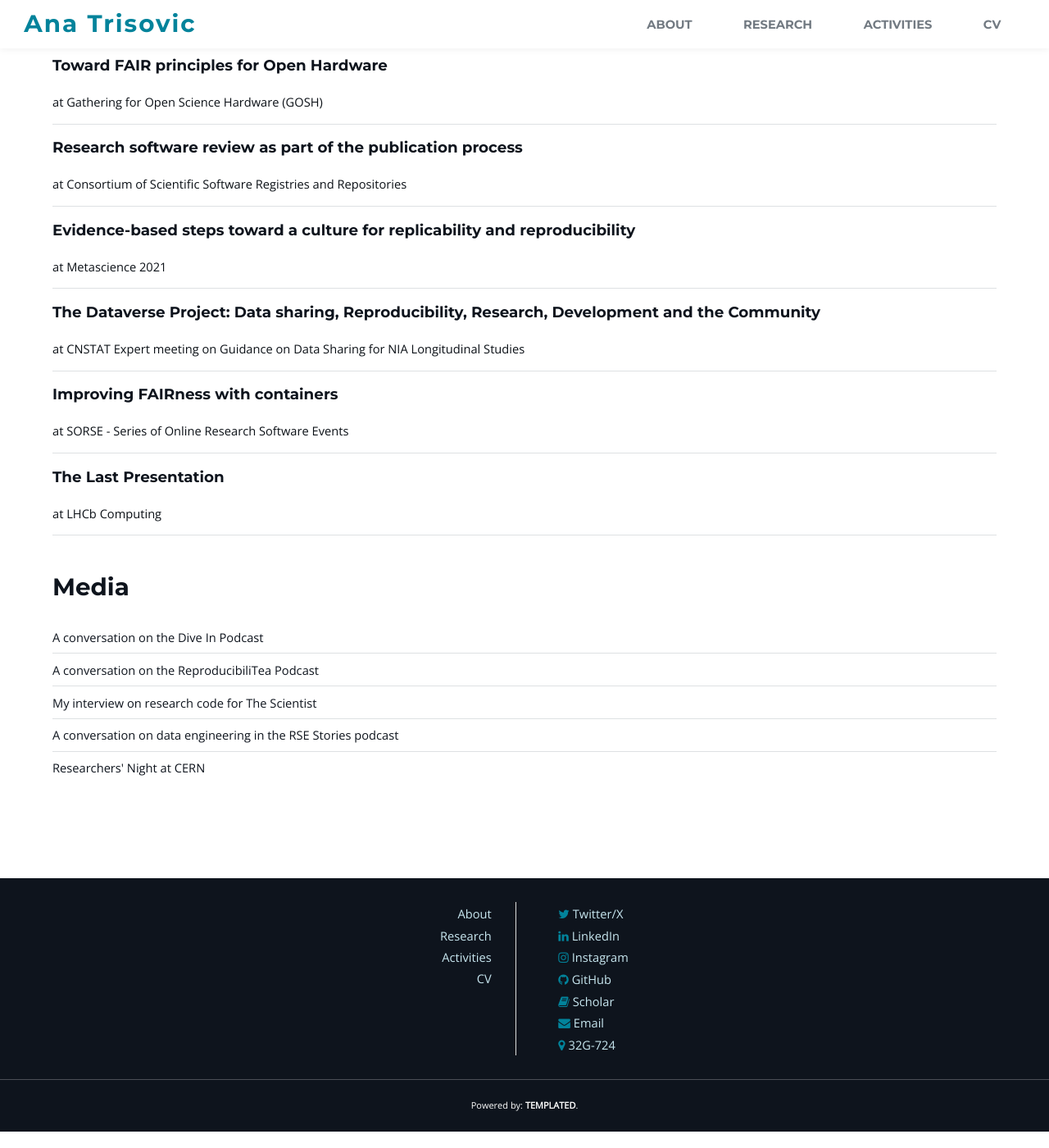
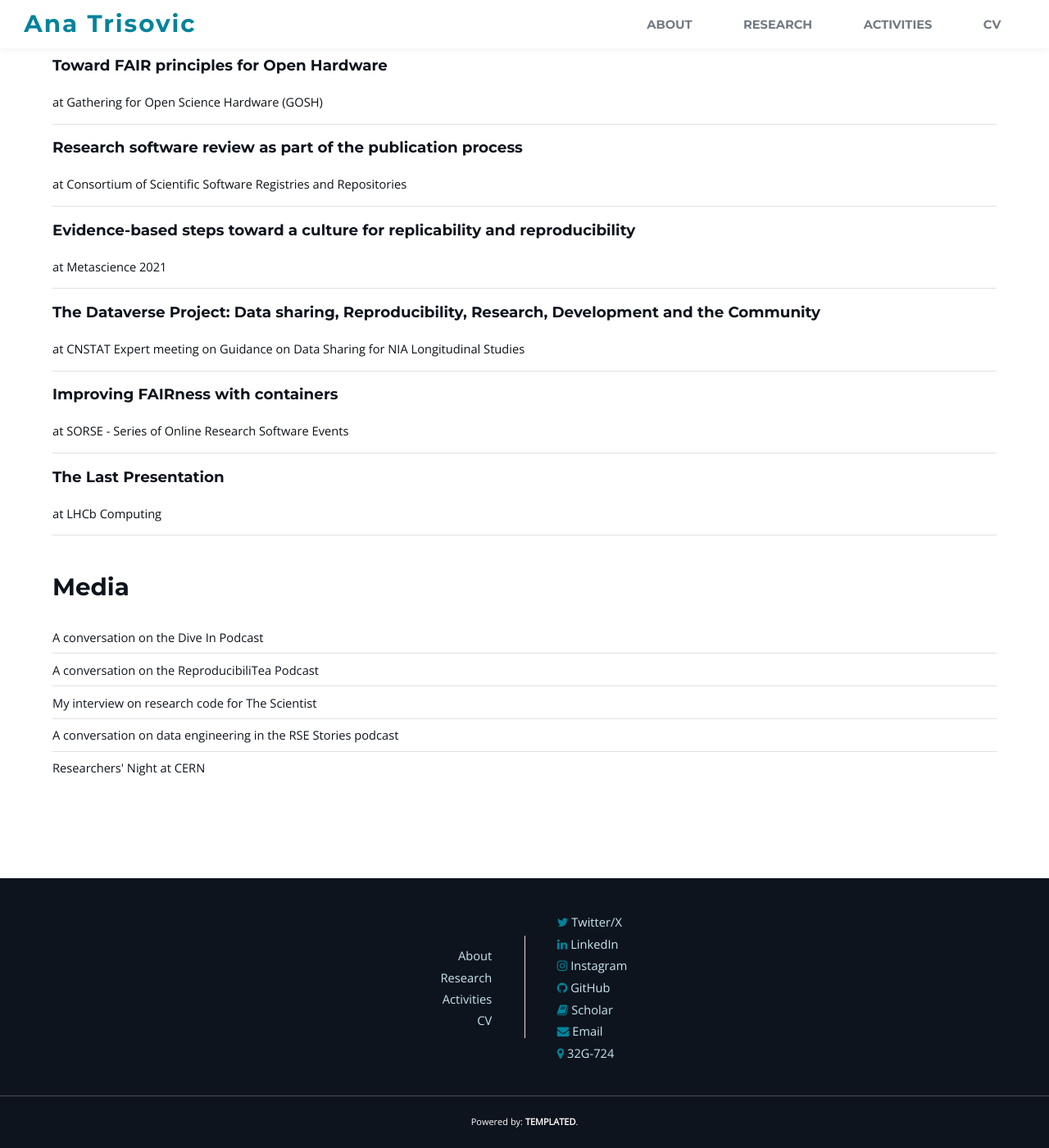
Before and after one commit to atrisovic/anatrisovic.github.io, a Jekyll site: the page built from activities.html, in a window 1280 px wide and 1400 px high, scrolled down 1715 px. Shown: the whole window at 82% size. Built offline with Jekyll 4.4.1, drawn with Linux system fonts in a browser that asks for light colours.

Commit message:
minor changes

```diff
--- a/_data/featured.yml
+++ b/_data/featured.yml
@@ -11,7 +11,7 @@
   image: images/logo-ehp2.jpg
   name: 'Air Pollution and Acute Kidney Injury in the US Medicare Population: A Longitudinal Cohort Study'
   description: The article investigates the association between short-term exposure to air pollution and acute kidney injury (AKI) in the US Medicare population.
-  url: ""
+  url: "https://pubmed.ncbi.nlm.nih.gov/37036790/"
 - authors: Trisovic A., Pasquier T., Lau M. K., and Crosas M.
   venue: Nature Scientific Data
   year: 2022
--- a/_layouts/default.html
+++ b/_layouts/default.html
@@ -30,6 +30,23 @@
                 margin: 0 20%; /* Larger margin for larger screens */
             }
         }
+
+        .container {
+            display: flex;
+            align-items: center; /* Aligns items vertically in the center */
+        }
+
+        .div1, .div2 {
+            flex: 1; /* Each div takes up equal space */
+            padding: 10px; /* Spacing inside the divs */
+            text-align: center; /* Center text horizontally */
+        }
+
+        .div1 {
+            border-right: 1px solid #dddddd; /* 1px solid vertical line on the right of div1 */
+        }
+
+        /* Optional: Add more styling as per your needs */
     </style>
 </head>
 
@@ -53,7 +70,7 @@
                     <br>
                 <div class="line"></div>Computer
                 Science and Artificial Intelligence Laboratory (CSAIL) & <br> MIT Sloan School Of Management</p>
-                <ul class="icons" style="display: flex; justify-content: center; align-items: center;">
+                <ul class="icons" style="display: flex; margin-top: 3em; justify-content: center; align-items: center;">
                     <li><a href="https://twitter.com/atrisovic" class="icon fa-twitter"><span
                                 class="label">Twitter/X</span></a>
                     </li>
@@ -88,9 +105,8 @@
     </section>
     <!-- Footer -->
     <footer id="footer">
-
-        <div class="row">
-            <div class="6u 12u$(small)">
+        <div class="container">
+            <div class="div1">
                     <ul class="actions" style="text-align: right;">
                         {% for item in site.data.navigation %}
                         <li><a href="{{ item.link }}" class="label">
@@ -99,7 +115,7 @@
                         {% endfor %}
                     </ul>
             </div>
-            <div class="6u$ 12u$(small)" style="border-left: 1px solid #dddddd">
+            <div class="div2">
                     <ul class="actions" style="text-align: left;">
                         <li><span class="icon fa-twitter"></span><a href="https://twitter.com/atrisovic"><span
                                     class="label">
```
Lines whose indentation alone changed are shown as unchanged.
